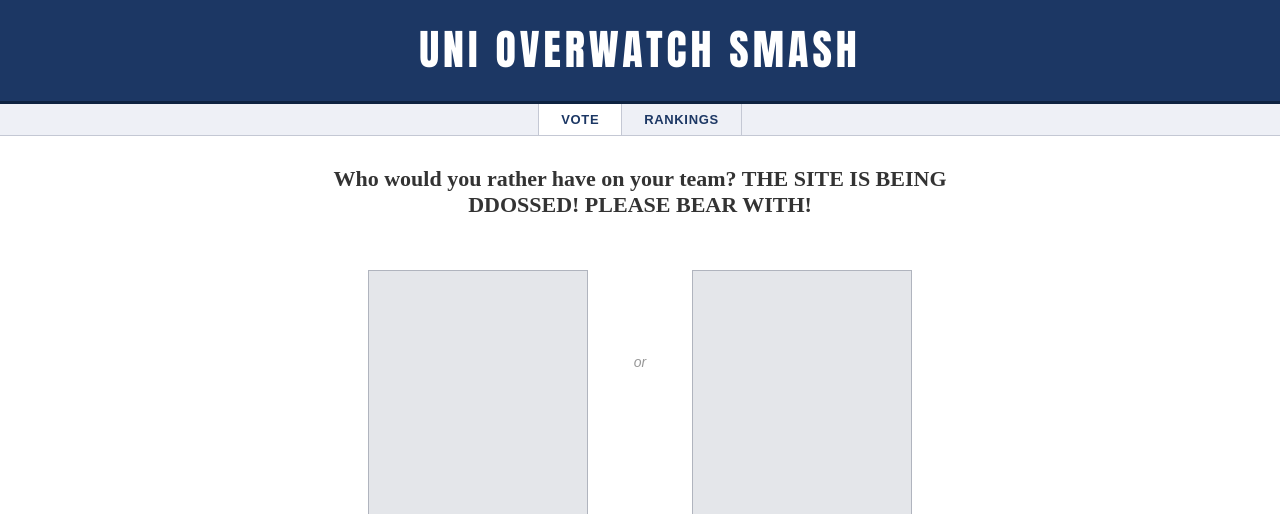
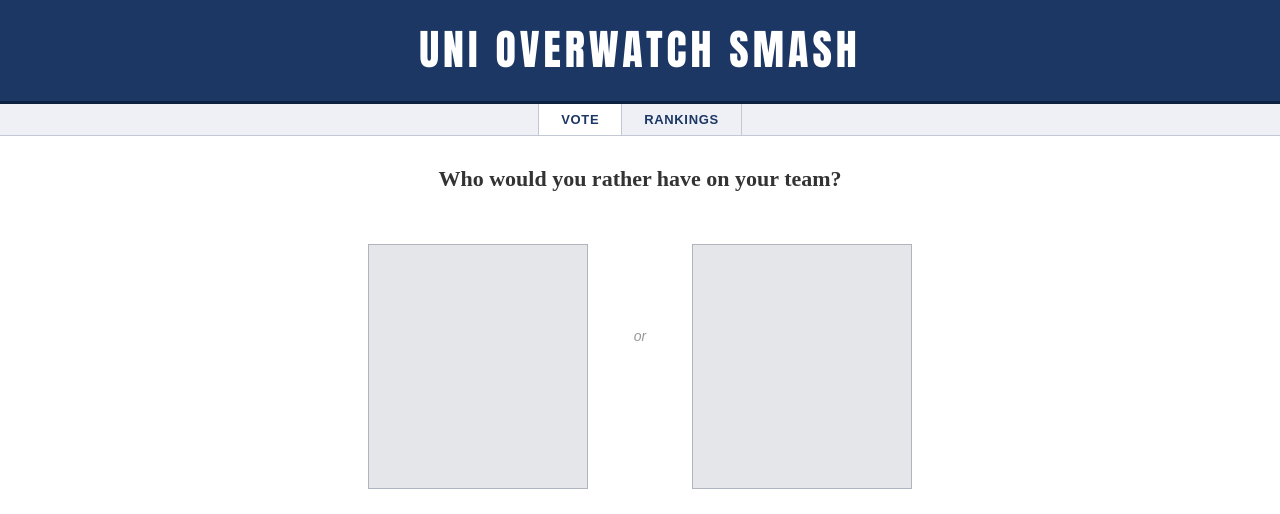
Before and after one commit to t90e/uni-elo, a Flask app: template templates/index.html in a window 1280 px wide. Shown: the top 514 px of the page. Run offline with Flask 3, Linux system fonts and the light colour scheme; the template is opened without the code that fills it, so the values that code supplies are empty; some libraries are stand-ins or nearby versions.

Commit message:
Update index.html

```diff
--- a/templates/index.html
+++ b/templates/index.html
@@ -20,7 +20,7 @@
 </div>
 
 <div class="page-content">
-  <div class="question">Who would you rather have on your team? THE SITE IS BEING DDOSSED! PLEASE BEAR WITH!</div>
+  <div class="question">Who would you rather have on your team?</div>
 
   <div class="arena" id="arena">
 
```
